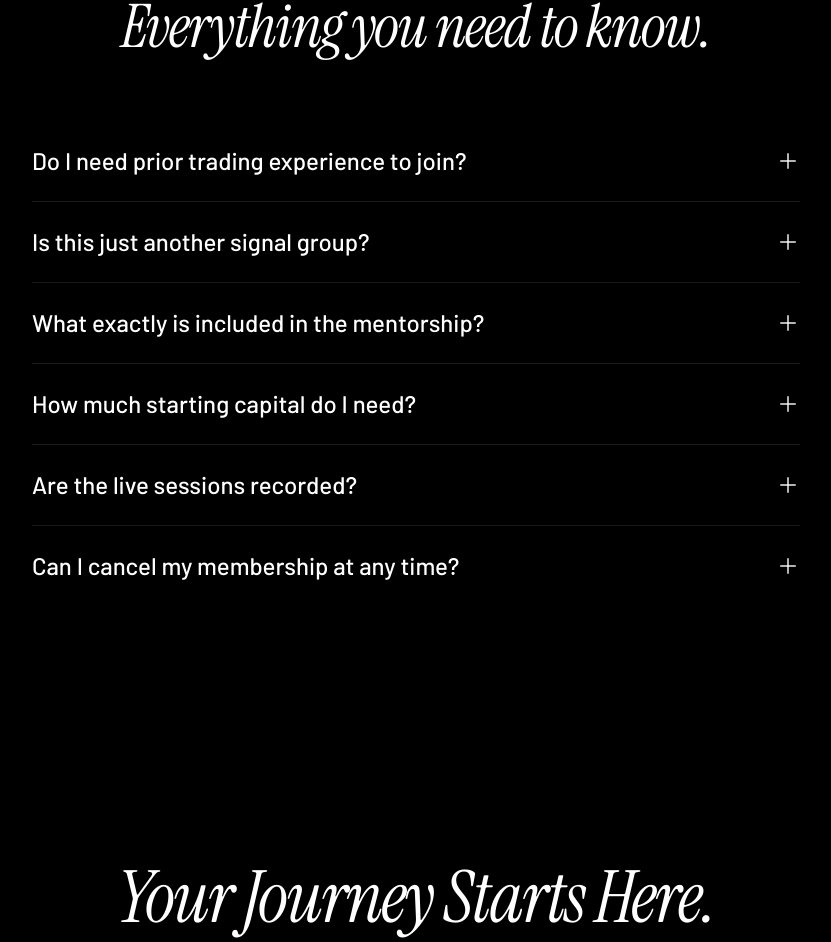
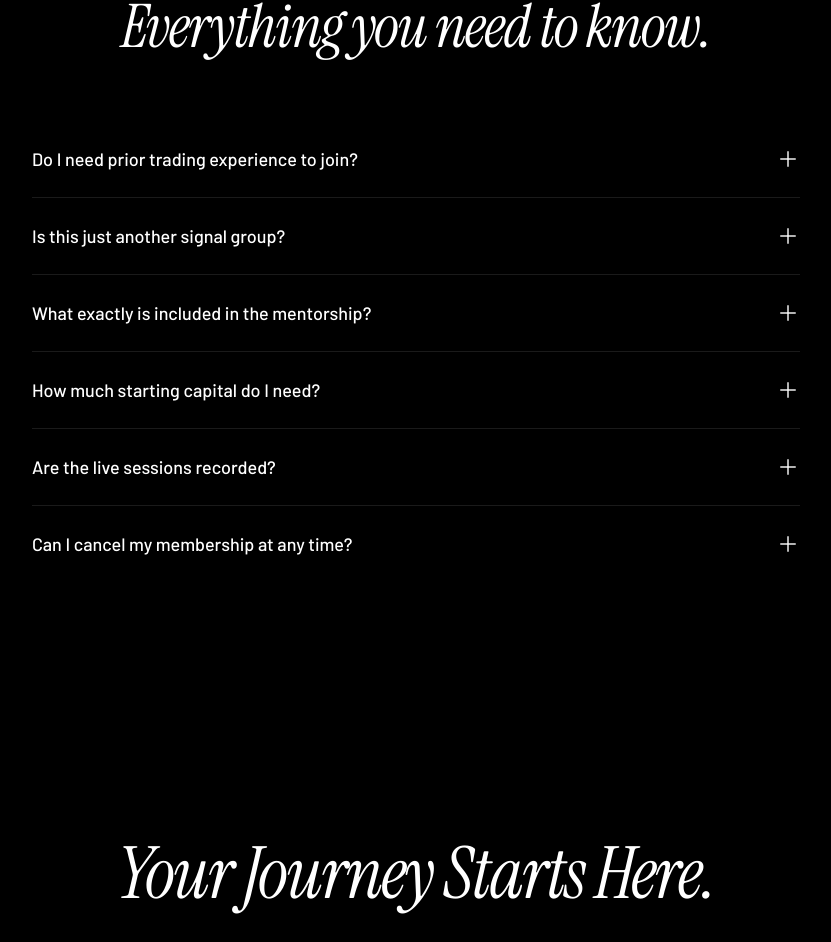
Before and after one commit to w1mayankz/TritonTrades-71f26, a React (Vite) app: page / in a window 1280 px wide. Shown: the part 5358-6300 px from the top of the page, without its empty margins (224-1055 px from the left). Built offline with nearby package versions, Linux system fonts and the light colour scheme.

Commit message:
Update FAQ.jsx

```diff
--- a/src/components/FAQ.jsx
+++ b/src/components/FAQ.jsx
@@ -56,7 +56,7 @@
                 className="w-full flex items-center justify-between py-6 text-left focus:outline-none"
               >
                 {/* Updated size here: text-xl md:text-2xl */}
-                <span className="text-white font-['Barlow'] text-base md:text-2xl font-medium pr-8">
+                <span className="text-white font-['Barlow'] text-base md:text-lg font-medium pr-8">
                   {faq.question}
                 </span>
 
```
